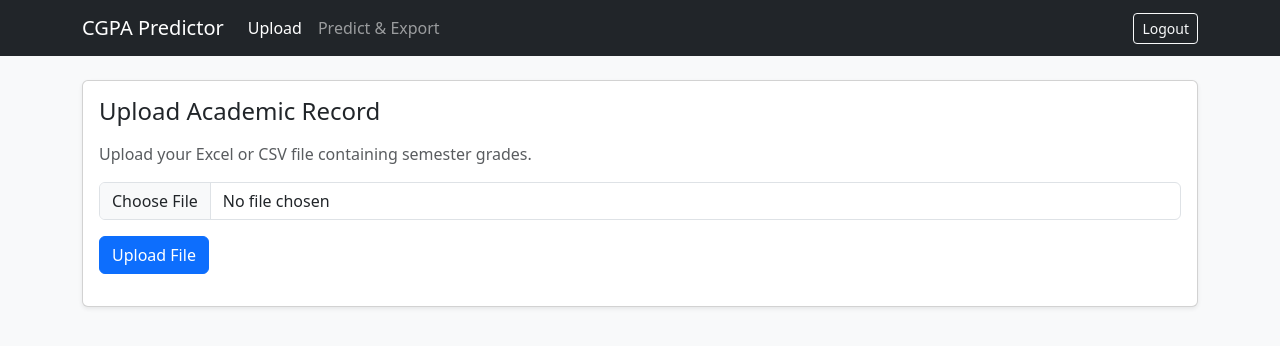
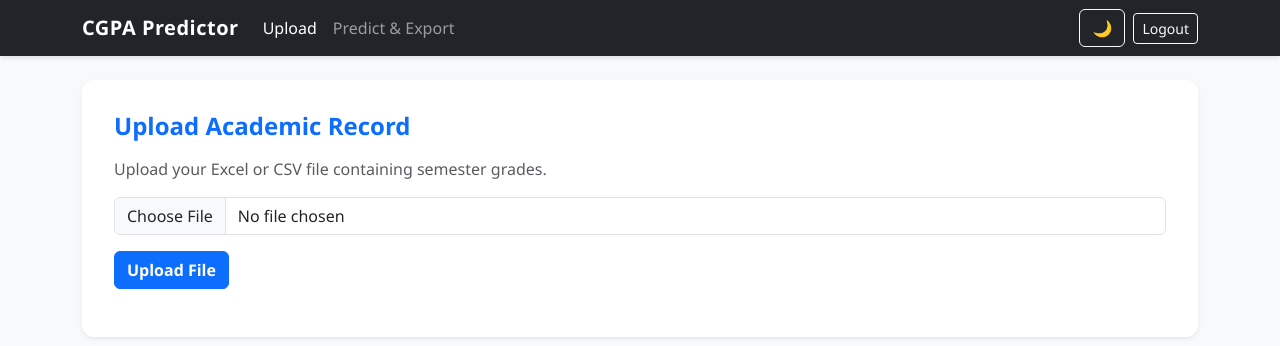
Before and after one commit to abinayaDev/CGPA-, a plain HTML site: page upload.html in a window 1280 px wide. Drawn offline with nearby package versions, Linux system fonts and the light colour scheme; no server answers.

Commit message:
Implement Responsive Design, Dark Mode, and Academic/Bootstrap Theme

```diff
--- /dev/null
+++ b/styles.css
@@ -0,0 +1,107 @@
+:root {
+    --primary-color: #0d6efd;
+    /* Bootstrap Primary Blue */
+    --primary-hover: #0b5ed7;
+    --accent-color: #ffc107;
+    /* Bootstrap Warning */
+    --bg-color: #f8f9fa;
+    /* Bootstrap Light */
+    --text-color: #212529;
+    /* Bootstrap Dark Text */
+    --card-shadow: 0 0.5rem 1rem rgba(0, 0, 0, 0.15);
+    /* --navbar-bg: Removed to let bg-dark or bg-primary classes work */
+    --card-bg: #ffffff;
+    /* Default Card BG */
+}
+
+[data-theme="dark"] {
+    --bg-color: #121212;
+    --text-color: #e0e0e0;
+    --card-bg: #1e1e1e;
+    --card-shadow: 0 0.5rem 1rem rgba(0, 0, 0, 0.5);
+    --primary-color: #3d8bfd;
+    /* Lighter Blue for Dark Mode readability */
+}
+
+body {
+    background-color: var(--bg-color) !important;
+    color: var(--text-color);
+    font-family: 'Segoe UI', system-ui, -apple-system, sans-serif;
+    transition: background-color 0.3s, color 0.3s;
+}
+
+/* Navbar overrides */
+.navbar {
+    /* background-color: var(--navbar-bg) !important; Removed to use Bootstrap default */
+    box-shadow: 0 2px 4px rgba(0, 0, 0, 0.1);
+}
+
+.navbar-brand {
+    font-weight: 700;
+    letter-spacing: 0.5px;
+}
+
+/* Card overrides */
+.card {
+    border: none;
+    border-radius: 12px;
+    box-shadow: var(--card-shadow);
+    background-color: var(--card-bg);
+    transition: background-color 0.3s, box-shadow 0.3s;
+}
+
+.card-body {
+    padding: 2rem;
+}
+
+/* Button overrides */
+.btn-primary {
+    background-color: var(--primary-color);
+    border-color: var(--primary-color);
+    font-weight: 600;
+}
+
+.btn-primary:hover {
+    background-color: var(--primary-hover);
+    border-color: var(--primary-hover);
+}
+
+.btn-success {
+    background-color: #2e7d32;
+    /* Academic Green */
+    border-color: #2e7d32;
+}
+
+/* Form controls */
+.form-control:focus {
+    border-color: var(--primary-color);
+    box-shadow: 0 0 0 0.25rem rgba(13, 71, 161, 0.25);
+}
+
+/* Headings */
+h3,
+h4,
+h5 {
+    color: var(--primary-color);
+    font-weight: 700;
+}
+
+/* Mobile specific already present in files, but we keep container logic here if needed?
+   No, let's keep the specific media queries in the HTML files or move them here.
+   Moving them here is cleaner. */
+
+@media (max-width: 700px) {
+    .container {
+        max-width: 100% !important;
+        width: 100vw !important;
+        padding-left: 1rem;
+        padding-right: 1rem;
+    }
+
+    /* Index page card specific */
+    body>.card {
+        max-width: 100% !important;
+        width: 100vw !important;
+        border-radius: 0;
+    }
+}
--- /dev/null
+++ b/theme.js
@@ -0,0 +1,46 @@
+// Theme handling logic
+
+const THEME_KEY = 'cgpa_theme_preference';
+
+function getPreferredTheme() {
+    const stored = localStorage.getItem(THEME_KEY);
+    if (stored) return stored;
+    return window.matchMedia('(prefers-color-scheme: dark)').matches ? 'dark' : 'light';
+}
+
+function applyTheme(theme) {
+    document.documentElement.setAttribute('data-theme', theme);
+    localStorage.setItem(THEME_KEY, theme);
+    updateToggleIcon(theme);
+}
+
+function toggleTheme() {
+    const current = document.documentElement.getAttribute('data-theme') || 'light';
+    const next = current === 'light' ? 'dark' : 'light';
+    applyTheme(next);
+}
+
+function updateToggleIcon(theme) {
+    const btn = document.getElementById('themeToggleBtn');
+    if (!btn) return;
+
+    // Simple text/icon swap
+    if (theme === 'dark') {
+        btn.innerHTML = '☀️'; // Sun icon for switching to Light
+        btn.setAttribute('title', 'Switch to Light Mode');
+    } else {
+        btn.innerHTML = '🌙'; // Moon icon for switching to Dark
+        btn.setAttribute('title', 'Switch to Dark Mode');
+    }
+}
+
+// Init on load
+document.addEventListener('DOMContentLoaded', () => {
+    const theme = getPreferredTheme();
+    applyTheme(theme);
+
+    const btn = document.getElementById('themeToggleBtn');
+    if (btn) {
+        btn.addEventListener('click', toggleTheme);
+    }
+});
--- a/upload.html
+++ b/upload.html
@@ -5,6 +5,7 @@
     <meta charset="UTF-8">
     <title>CGPA Predictor - Upload</title>
     <link href="https://cdn.jsdelivr.net/npm/bootstrap@5.3.0/dist/css/bootstrap.min.css" rel="stylesheet">
+    <link href="styles.css" rel="stylesheet">
     <script src="https://cdn.jsdelivr.net/npm/@supabase/supabase-js@2"></script>
 </head>
 
@@ -14,7 +15,11 @@
     <nav class="navbar navbar-expand-lg navbar-dark bg-dark mb-4">
         <div class="container">
             <a class="navbar-brand" href="#">CGPA Predictor</a>
-            <div class="collapse navbar-collapse">
+            <button class="navbar-toggler" type="button" data-bs-toggle="collapse" data-bs-target="#navbarNav"
+                aria-controls="navbarNav" aria-expanded="false" aria-label="Toggle navigation">
+                <span class="navbar-toggler-icon"></span>
+            </button>
+            <div class="collapse navbar-collapse" id="navbarNav">
                 <ul class="navbar-nav me-auto mb-2 mb-lg-0">
                     <li class="nav-item">
                         <a class="nav-link active" href="upload.html">Upload</a>
@@ -23,7 +28,10 @@
                         <a class="nav-link" href="predict.html">Predict & Export</a>
                     </li>
                 </ul>
-                <button id="btnLogout" class="btn btn-outline-light btn-sm">Logout</button>
+                <div class="d-flex align-items-center">
+                    <button class="btn btn-outline-light me-2" id="themeToggleBtn" title="Switch Theme">🌙</button>
+                    <button id="btnLogout" class="btn btn-outline-light btn-sm">Logout</button>
+                </div>
             </div>
         </div>
     </nav>
@@ -61,6 +69,8 @@
         </div>
     </div>
 
+    <script src="https://cdn.jsdelivr.net/npm/bootstrap@5.3.0/dist/js/bootstrap.bundle.min.js"></script>
+    <script src="theme.js"></script>
     <script src="auth.js"></script>
     <script src="upload.js"></script>
 </body>
```
Also changed, not shown: index.html (+6 -14 lines), predict.html (+9 -1 lines), predict.js (+13 -13 lines).
